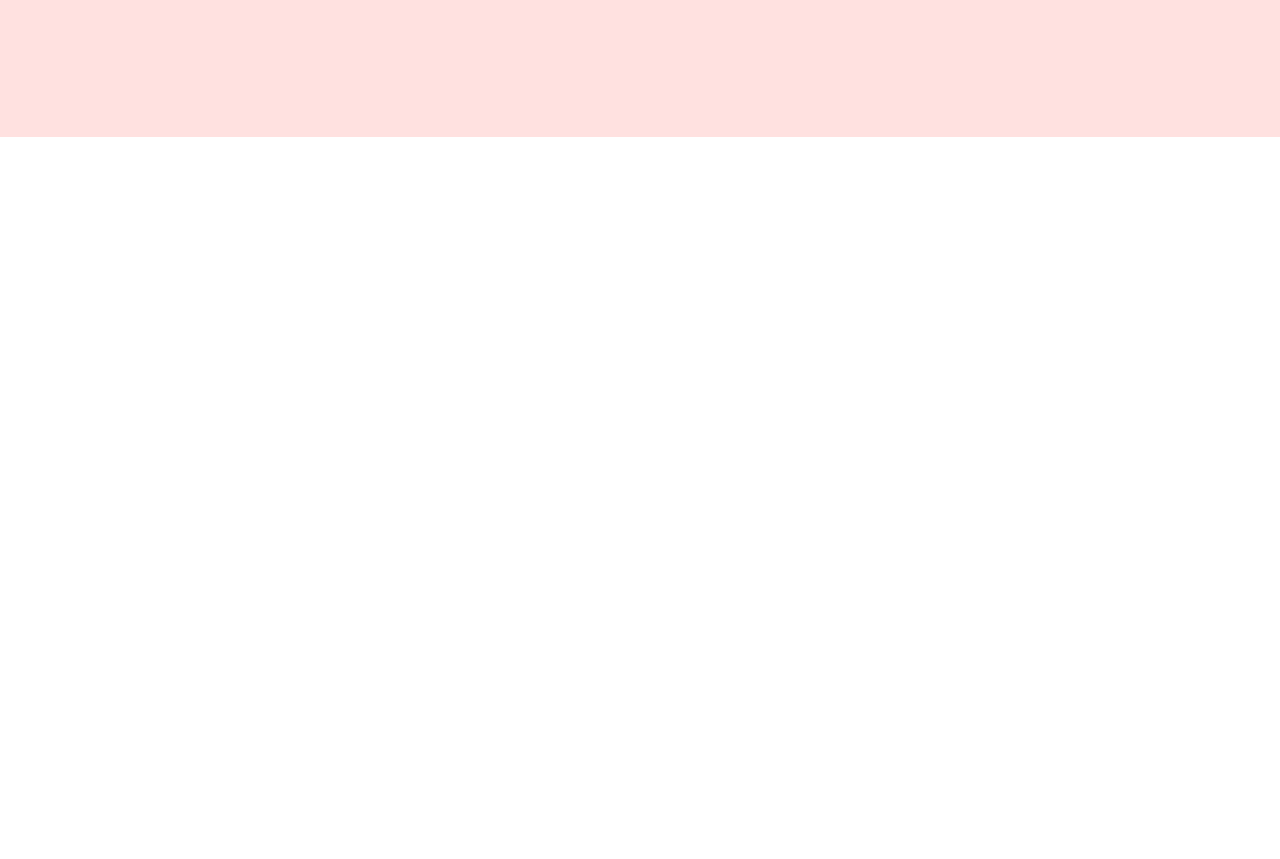
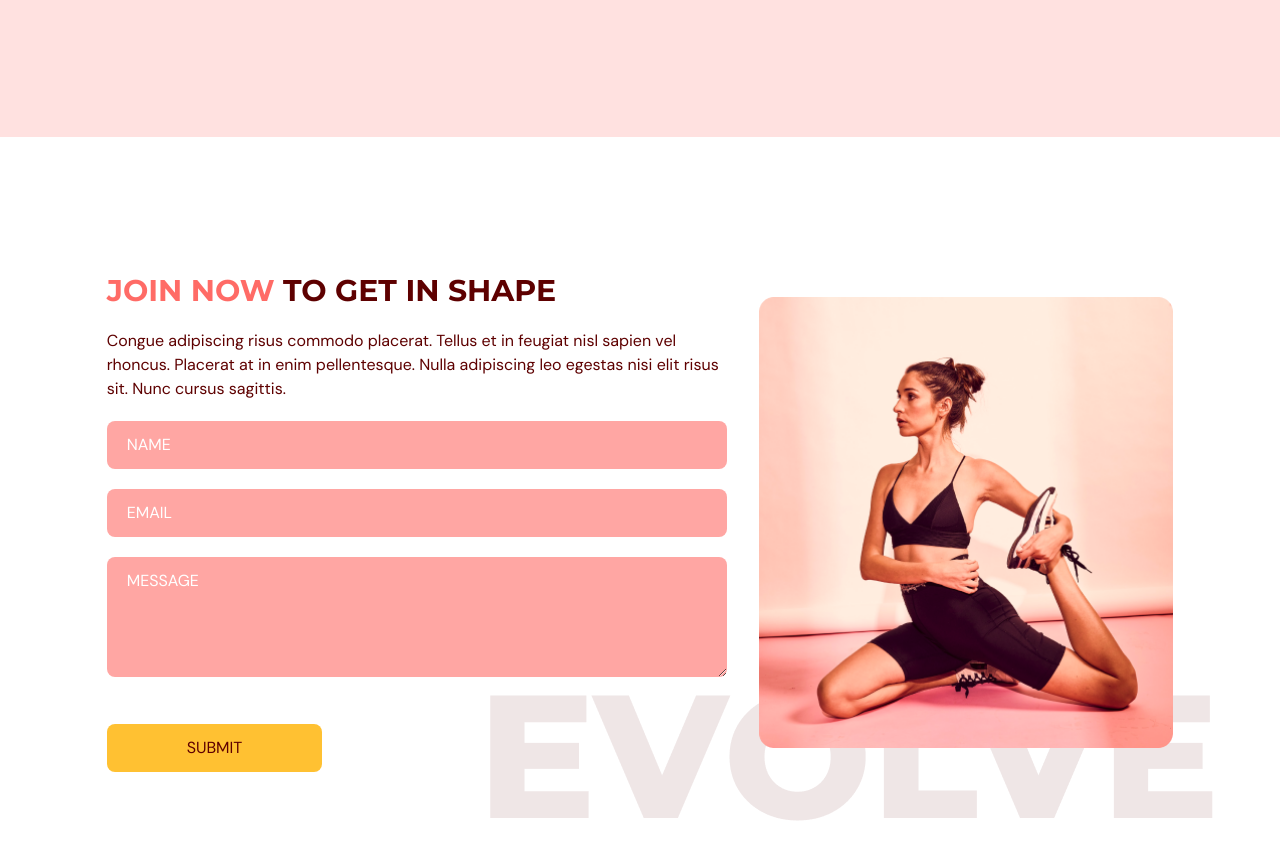
Before and after one commit to ChelseaSchnider/gym-appilcation, a React (Vite) app: page / in a window 1280 px wide. Shown: the part 3620-4479 px from the top of the page. Before the commit the page ends 3757 px from the top, so only its background shows below. Built offline with nearby package versions, Linux system fonts and the light colour scheme.

Commit message:
feat: contact us section completed (#6)

```diff
--- a/package.json
+++ b/package.json
@@ -14,6 +14,7 @@
     "react": "^18.2.0",
     "react-anchor-link-smooth-scroll": "1.0.12",
     "react-dom": "^18.2.0",
+    "react-hook-form": "^7.43.9",
     "vercel": "^28.18.0"
   },
   "devDependencies": {
--- a/src/App.tsx
+++ b/src/App.tsx
@@ -4,6 +4,7 @@
 import { SelectedPage } from "@/shared/types";
 import { useEffect, useState } from "react";
 import { Hero } from "./components/HeroSection";
+import { ContactUs } from "./components/ContactUs";
 
 
 
@@ -35,6 +36,7 @@
       <Hero setSelectedPage={setSelectedPage}/>
       <Benefits setSelectedPage={setSelectedPage}/>
       <OurClasses setSelectedPage={setSelectedPage} />
+      <ContactUs setSelectedPage={setSelectedPage} />
     </div>
   )
 }
--- /dev/null
+++ b/src/components/ContactUs/index.tsx
@@ -0,0 +1,144 @@
+import { useForm } from "react-hook-form";
+import { SelectedPage } from "@/shared/types";
+import { motion } from "framer-motion";
+import ContactUsPageGraphic from "@/assets/ContactUsPageGraphic.png";
+import HText from "@/shared/HText";
+
+type Props = {
+  setSelectedPage: (value: SelectedPage) => void;
+};
+
+export const ContactUs = ({ setSelectedPage }: Props) => {
+  const inputStyles = `mb-5 w-full rounded-lg bg-primary-300
+  px-5 py-3 placeholder-white`;
+
+  const {
+    register,
+    trigger,
+    formState: { errors },
+  } = useForm();
+
+  const onSubmit = async (e: any) => {
+    const isValid = await trigger();
+    if (!isValid) {
+      e.preventDefault();
+    }
+  };
+
+  return (
+    <section id="contactus" className="mx-auto w-5/6 pt-24 pb-32">
+      <motion.div
+        onViewportEnter={() => setSelectedPage(SelectedPage.ContactUs)}
+      >
+        <div className="mt-10 items-center justify-between gap-8 md:flex">
+          <motion.div
+            className="mt-10 basis-3/5 md:mt-0"
+            initial="hidden"
+            whileInView="visible"
+            viewport={{ once: true, amount: 0.5 }}
+            transition={{ duration: 0.5 }}
+            variants={{
+              hidden: { opacity: 0, y: 50 },
+              visible: { opacity: 1, y: 0 },
+            }}
+          >
+            <HText>
+               <span className="text-primary-500">JOIN NOW</span> TO GET IN SHAPE
+            </HText>
+            <p className="my-5">
+                Congue adipiscing risus commodo placerat. Tellus et in feugiat nisl
+                sapien vel rhoncus. Placerat at in enim pellentesque. Nulla
+                adipiscing leo egestas nisi elit risus sit. Nunc cursus sagittis.
+            </p>
+            <form
+              target="_blank"
+              onSubmit={onSubmit}
+              action="https://formsubmit.co/e8a5bdfa807605332f809e5656e27c6e"
+              method="POST"
+            >
+              <input
+                className={inputStyles}
+                type="text"
+                placeholder="NAME"
+                {...register("name", {
+                  required: true,
+                  maxLength: 100,
+                })}
+              />
+              {errors.name && (
+                <p className="mt-1 text-primary-500">
+                  {errors.name.type === "required" && "This field is required."}
+                  {errors.name.type === "maxLength" &&
+                    "Max length is 100 char."}
+                </p>
+              )}
+
+              <input
+                className={inputStyles}
+                type="text"
+                placeholder="EMAIL"
+                {...register("email", {
+                  required: true,
+                  pattern: /^[A-Z0-9._%+-]+@[A-Z0-9.-]+\.[A-Z]{2,}$/i,
+                })}
+              />
+              {errors.email && (
+                <p className="mt-1 text-primary-500">
+                  {errors.email.type === "required" &&
+                    "This field is required."}
+                  {errors.email.type === "pattern" && "Invalid email address."}
+                </p>
+              )}
+
+              <textarea
+                className={inputStyles}
+                placeholder="MESSAGE"
+                rows={4}
+                cols={50}
+                {...register("message", {
+                  required: true,
+                  maxLength: 2000,
+                })}
+              />
+              {errors.message && (
+                <p className="mt-1 text-primary-500">
+                  {errors.message.type === "required" &&
+                    "This field is required."}
+                  {errors.message.type === "maxLength" &&
+                    "Max length is 2000 char."}
+                </p>
+              )}
+
+              <button
+                type="submit"
+                className="mt-5 rounded-lg bg-secondary-500 px-20 py-3 transition duration-500 hover:text-white"
+              >
+                SUBMIT
+              </button>
+            </form>
+          </motion.div>
+
+          <motion.div
+            className="relative mt-16 basis-2/5 md:mt-0"
+            initial="hidden"
+            whileInView="visible"
+            viewport={{ once: true, amount: 0.5 }}
+            transition={{ delay: 0.2, duration: 0.5 }}
+            variants={{
+              hidden: { opacity: 0, y: 50 },
+              visible: { opacity: 1, y: 0 },
+            }}
+          >
+            <div className="w-full before:absolute before:-bottom-20 before:-right-10 before:z-[-1] md:before:content-evolvetext">
+              <img
+                className="w-full"
+                alt="contact-us-page-graphic"
+                src={ContactUsPageGraphic}
+              />
+            </div>
+          </motion.div>
+        </div>
+      </motion.div>
+    </section>
+  );
+};
```
Also changed, not shown: 1 other file (tests, documents, lock files or other folders).
